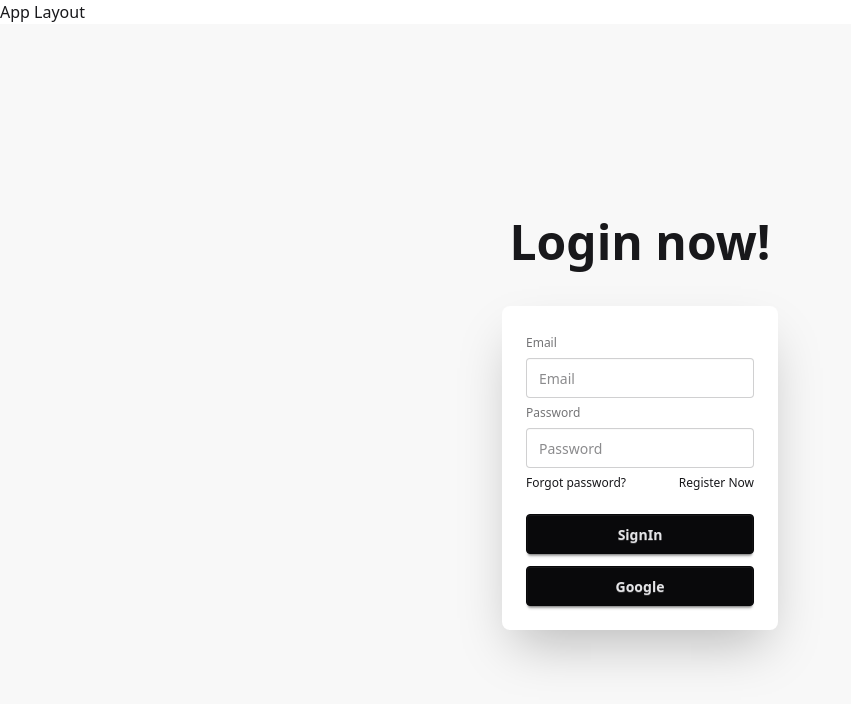
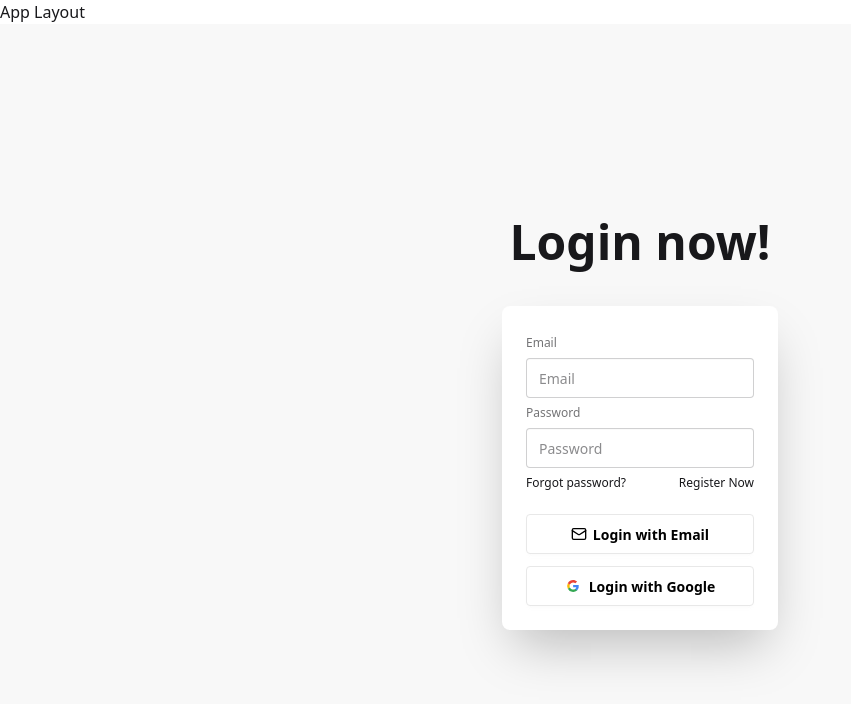
Before and after one commit to Dev-Asifur-Rahman/next-learn, a Next.js app: page /auth/login in a window 1280 px wide. Shown: the top 704 px of the page, without its empty margins (0-851 px from the left). Built offline with nearby package versions, Linux system fonts and the light colour scheme; no server answers; what @bprogress/next would draw is missing.

Commit message:
authentication buttons redesigned

```diff
--- a/src/app/auth/login/LoginForm.jsx
+++ b/src/app/auth/login/LoginForm.jsx
@@ -20,7 +20,7 @@ const LoginForm = () => {
     });
     if (res.ok) {
       toast.success("Login Successful");
-      router.push('/')
+      router.push("/");
     } else return toast.error("Login Failed");
   };
   return (
@@ -46,7 +46,27 @@ const LoginForm = () => {
             Register Now
           </Link>
         </div>
-        <button className="btn btn-neutral mt-4">SignIn</button>
+        <button className="btn mt-4 bg-white dark:bg-transparent border dark:border-white  dark:text-white text-black ">
+          <svg
+            aria-label="Email icon"
+            width="16"
+            height="16"
+            xmlns="http://www.w3.org/2000/svg"
+            viewBox="0 0 24 24"
+            className="stroke-black dark:stroke-white"
+          >
+            <g
+              strokeLinejoin="round"
+              strokeLinecap="round"
+              strokeWidth="2"
+              fill="none"
+            >
+              <rect width="20" height="16" x="2" y="4" rx="2"></rect>
+              <path d="m22 7-8.97 5.7a1.94 1.94 0 0 1-2.06 0L2 7"></path>
+            </g>
+          </svg>
+          Login with Email
+        </button>
       </fieldset>
     </form>
   );
--- a/src/app/auth/register/RegisterForm.jsx
+++ b/src/app/auth/register/RegisterForm.jsx
@@ -83,7 +83,27 @@ const RegisterForm = () => {
             Login Now
           </Link>
         </div>
-        <button className="btn btn-neutral mt-4">SignUp</button>
+        <button className="btn mt-4 bg-white dark:bg-transparent border dark:border-white  dark:text-white text-black ">
+          <svg
+            aria-label="Email icon"
+            width="16"
+            height="16"
+            xmlns="http://www.w3.org/2000/svg"
+            viewBox="0 0 24 24"
+            className="stroke-black dark:stroke-white"
+          >
+            <g
+              strokeLinejoin="round"
+              strokeLinecap="round"
+              strokeWidth="2"
+              fill="none"
+            >
+              <rect width="20" height="16" x="2" y="4" rx="2"></rect>
+              <path d="m22 7-8.97 5.7a1.94 1.94 0 0 1-2.06 0L2 7"></path>
+            </g>
+          </svg>
+          SignUp with Email
+        </button>
       </fieldset>
     </form>
   );
--- a/src/app/layout.js
+++ b/src/app/layout.js
@@ -1,4 +1,3 @@
-import NavBar from "@/components/NavBar";
 import "./globals.css";
 import NextAuthSessionProvider from "@/providers/NextAuthSessionProvider";
 import ContextProvider from "@/providers/ContextProvider";
@@ -23,8 +22,8 @@ export default async function RootLayout({ children }) {
     <html lang="en">
       <NextAuthSessionProvider>
         <body>
-          <BProgressLoader>
-            <ContextProvider>
+          <ContextProvider>
+            <BProgressLoader>
               <ConditionalNav></ConditionalNav>
               <section className="w-full">
                 <p className="">App Layout</p>
@@ -32,8 +31,8 @@ export default async function RootLayout({ children }) {
                 {/* <UserInfo></UserInfo> */}
                 <div>{children}</div>
               </section>
-            </ContextProvider>
-          </BProgressLoader>
+            </BProgressLoader>
+          </ContextProvider>
         </body>
       </NextAuthSessionProvider>
     </html>
--- a/src/components/GoogleLogin.jsx
+++ b/src/components/GoogleLogin.jsx
@@ -8,17 +8,49 @@ const GoogleLogin = () => {
   const router = useRouter();
   const session = useSession();
 
-  useEffect(()=>{
-    if(session?.data){
-      router.push('/')
+  useEffect(() => {
+    if (session?.data) {
+      router.push("/");
     }
-  },[session?.data])
+  }, [session?.data]);
   const handle_google = async (e) => {
     await signIn("google", { redirect: false });
   };
   return (
-    <button onClick={handle_google} className="btn btn-neutral">
-      Google
+    <button
+      onClick={handle_google}
+      className="btn  bg-white dark:bg-transparent dark:text-white text-black border dark:border-white"
+    >
+      <div className="flex items-center justify-center gap-2">
+        <svg
+          aria-label="Google logo"
+          width="16"
+          height="16"
+          xmlns="http://www.w3.org/2000/svg"
+          viewBox="0 0 512 512"
+          className=""
+        >
+          <g>
+            <path
+              fill="#34a853"
+              d="M153 292c30 82 118 95 171 60h62v48A192 192 0 0190 341"
+            ></path>
+            <path
+              fill="#4285f4"
+              d="m386 400a140 175 0 0053-179H260v74h102q-7 37-38 57"
+            ></path>
+            <path
+              fill="#fbbc02"
+              d="m90 341a208 200 0 010-171l63 49q-12 37 0 73"
+            ></path>
+            <path
+              fill="#ea4335"
+              d="m153 219c22-69 116-109 179-50l55-54c-78-75-230-72-297 55"
+            ></path>
+          </g>
+        </svg>
+        <p className="">Login with Google</p>
+      </div>
     </button>
   );
 };
--- a/src/providers/BProgressLoader.jsx
+++ b/src/providers/BProgressLoader.jsx
@@ -1,10 +1,15 @@
 "use client";
-import { AppProgressProvider as ProgressProvider } from '@bprogress/next';
+import { AppProgressProvider as ProgressProvider } from "@bprogress/next";
+import { useContext } from "react";
+import { Global_Context } from "./ContextProvider";
+
 const BProgressLoader = ({ children }) => {
+  const { theme } = useContext(Global_Context);
+
   return (
     <ProgressProvider
       height="4px"
-      color="#fffd00"
+      color={theme === "light" ? "#000000" :"#FFFFFF" }
       options={{ showSpinner: false }}
       shallowRouting
     >
```
